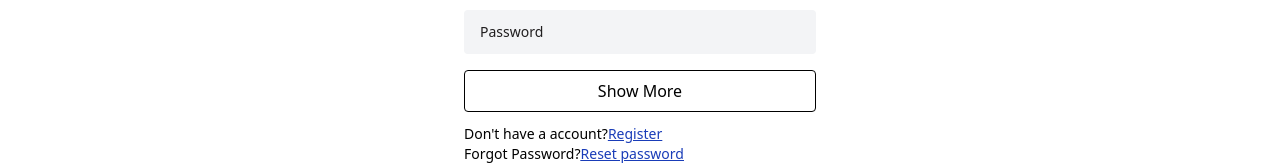
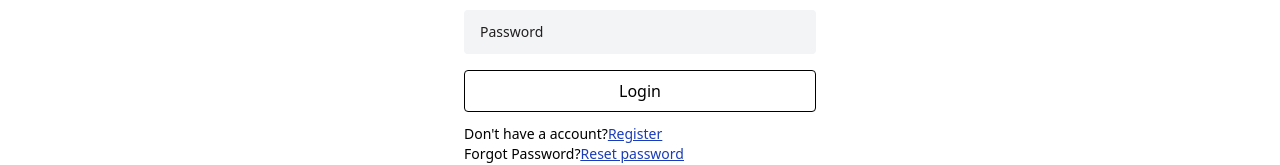
Before and after one commit to muneebimtiazz/soma_clothing, a React (Vite) app in the folder frontend/: page /login in a window 1280 px wide. Shown: the part 330-495 px from the top of the page. Built offline with nearby package versions, Linux system fonts and the light colour scheme.

Commit message:
show more button fixed

```diff
--- a/frontend/src/index.css
+++ b/frontend/src/index.css
@@ -4,7 +4,7 @@
 body {
   font-family: "Gothic A1", sans-serif;
   font-optical-sizing: auto;
-  font-weight: 400; /* Default weight */
+  font-weight: 400;
   font-style: normal;
   -webkit-font-smoothing: antialiased;
   -moz-osx-font-smoothing: grayscale;
--- a/frontend/src/pages/Login.jsx
+++ b/frontend/src/pages/Login.jsx
@@ -6,14 +6,14 @@ const Login = () => {
         <p>Welcome Back!</p>
         <p className='text-lg'>Get 50% off sale at soma clothing</p>
         <form className='flex flex-col gap-4'>
-          <input type="text" placeholder='Email' className='w-full rounded bg-gray-100 px-4 py-3 text-sm text-black placeholder-[#201E1F] focus:outline-none focus:ring-2 focus:ring-[#201E1F]'/>
-          <input type="password" placeholder='Password' className='w-full rounded bg-gray-100 px-4 py-3 text-sm text-black placeholder-[#201E1F] focus:outline-none focus:ring-2 focus:ring-[#201E1F]'/>
-      <div className="flex justify-center">
-          <button
-            className="py-2 w-full rounded text-black border-1 bg-white hover:bg-black hover:text-white transition-colors">
-            Show More
-          </button>
-      </div>
+          <input type="text" placeholder='Email' className='w-full rounded bg-gray-100 px-4 py-3 text-sm text-black placeholder-[#201E1F] focus:outline-none focus:ring-2 focus:ring-[#201E1F]' />
+          <input type="password" placeholder='Password' className='w-full rounded bg-gray-100 px-4 py-3 text-sm text-black placeholder-[#201E1F] focus:outline-none focus:ring-2 focus:ring-[#201E1F]' />
+          <div className="flex justify-center">
+            <button
+              className="py-2 w-full rounded text-black border-1 bg-white hover:bg-black hover:text-white transition-colors">
+              Login
+            </button>
+          </div>
         </form>
 
         <div className='text-left text-sm mt-3'>
```
Also changed, not shown: 1 other file (tests, documents, lock files or other folders).
